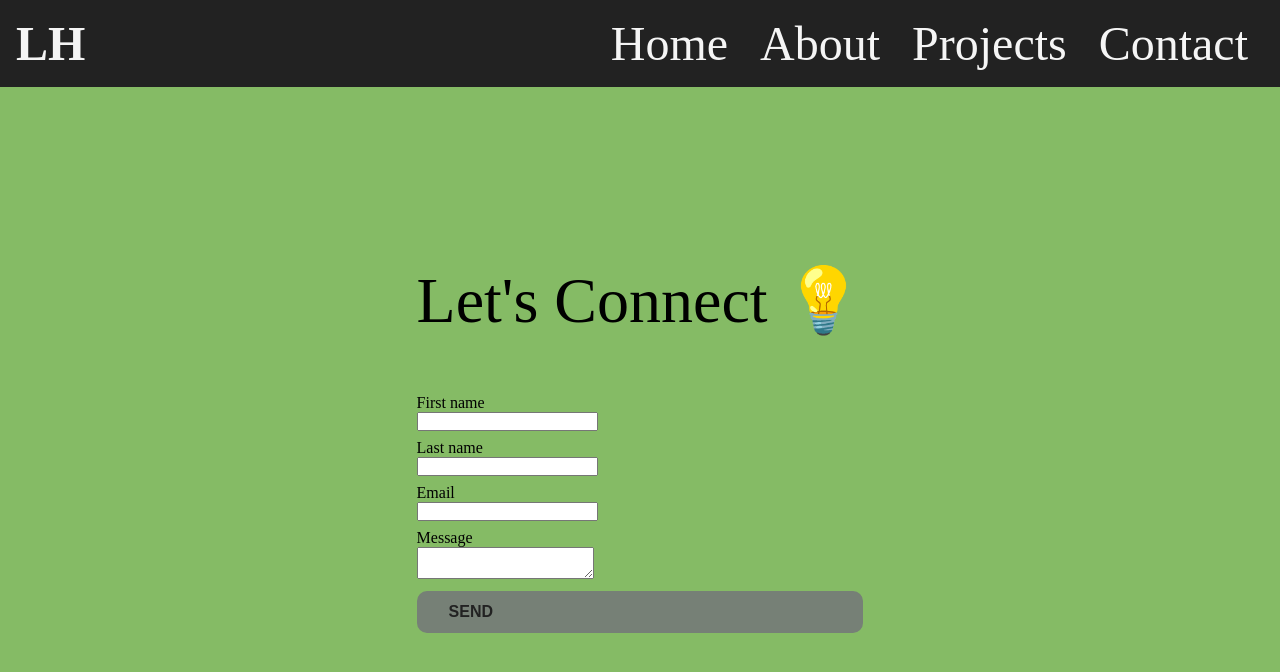
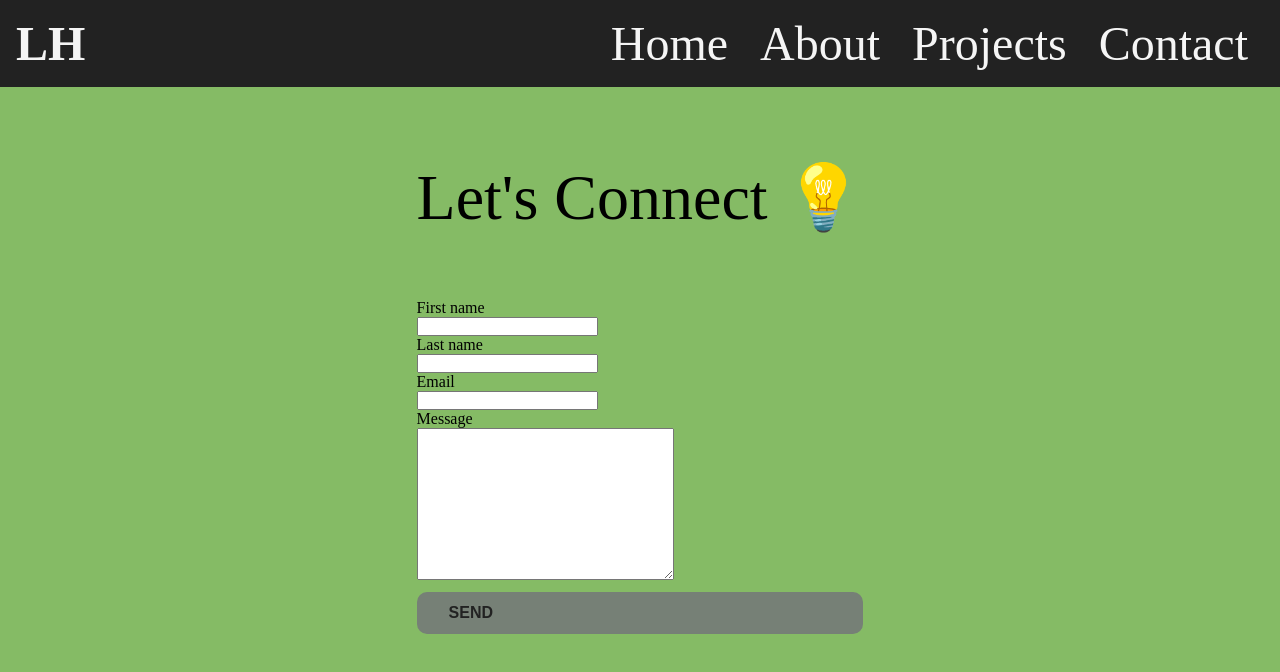
Before and after one commit to SilverPrius/LH-Portfolio, a React (Create React App) app: page /contact in a window 1280 px wide. Shown: the top 672 px of the page. Built offline with nearby package versions, Linux system fonts and the light colour scheme.

Commit message:
Updated some css styling to pages

```diff
--- a/src/pages/About/about.css
+++ b/src/pages/About/about.css
@@ -5,11 +5,11 @@
 }
 
 .about-main {
-    height:100vh;
+  height: 100vh;
   display: flex;
   flex-direction: column;
-    justify-content: center;
   align-items: center;
+  padding-top: 10rem;
 }
 
 .about-inner {
@@ -30,13 +30,3 @@
   background-color: black;
   border: 0;
 }
-
-  @media screen and (max-width: 600px) {
-    .my-name {
-      font-size: 3rem;
-    }
-
-    .my-roles {
-      font-size: 2rem;
-    }
-  }
--- a/src/pages/Contact/Contact.js
+++ b/src/pages/Contact/Contact.js
@@ -148,6 +148,7 @@ const Contact = () => {
             <input name="bot-field" />
           </div>
           <div className='contact-title'>Let's Connect 💡</div>
+          <div className='form-inputs'>
           <div>
             <label>First name<br />
               <input type="text" name="first-name" required />
@@ -164,8 +165,9 @@ const Contact = () => {
           </div>
           <div>
             <label>Message<br />
-              <textarea name="message"  required ></textarea>
+              <textarea name="message"  required cols={30} rows={10} ></textarea>
             </label>
+          </div>
           </div>
           <button className='btn' type="submit">Send</button>
         </form>
--- a/src/pages/Contact/contact.css
+++ b/src/pages/Contact/contact.css
@@ -1,6 +1,7 @@
 .contact-main {
     display: flex;
     flex-direction: column;
+    padding-top: 10rem;
 }
 
 .contact-inner {
@@ -9,12 +10,12 @@
     display: flex;
     justify-content: center;
     height: 100vh;
-    align-items: center;
 }
 
 .contact-title {
     font-size: 4rem;
-    padding: 6rem 0 3rem 0;
+    padding-bottom: 3.5rem;
+    text-align: right;
 }
 
 form {
--- a/src/pages/Projects/Projects.js
+++ b/src/pages/Projects/Projects.js
@@ -11,6 +11,7 @@ const Projects = () => {
     <div className='projects-main'>
       <div className='projects-inner'>
         <div className='projects-title'>MY PROJECTS<hr></hr></div>
+
         <div className='projects'>
           {projects.map((project, index) => (
             <div key={index} className={`project-container ${index === 1 ? 'reverse' : ''}`}>
--- a/src/pages/Projects/projects.css
+++ b/src/pages/Projects/projects.css
@@ -1,6 +1,7 @@
 .projects-main {
   display: flex;
   flex-direction: column;
+  padding-top: 10rem;
 }
 
 .projects-inner {
@@ -11,7 +12,7 @@
 
 .projects-title {
   font-size: 4rem;
-  padding: 6rem 0 3rem 0;
+  padding-bottom: 3.5rem;
   text-align: center;
 }
 
```
Lines whose indentation alone changed are shown as unchanged.
